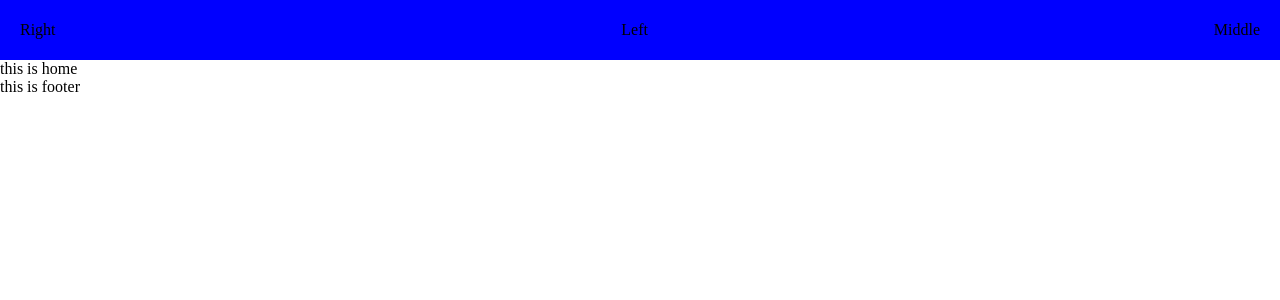
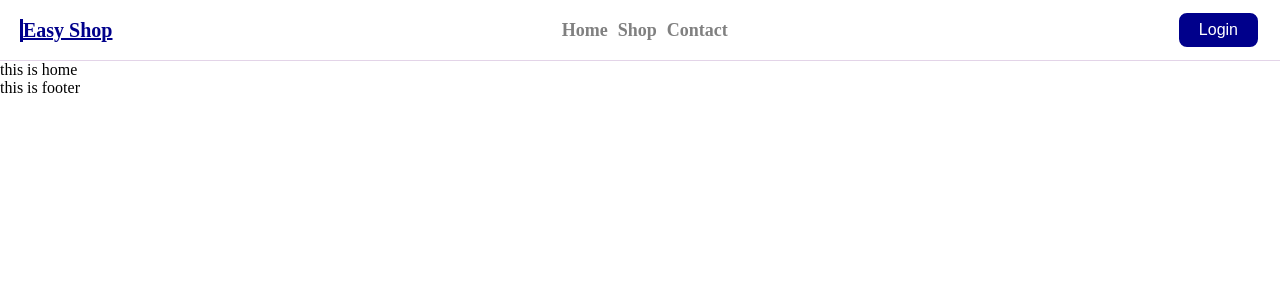
Before and after one commit to saifulaija/easy-shop-bd, a React (Vite) app: page / in a window 1280 px wide. Shown: the top 300 px of the page. Built offline with nearby package versions, Linux system fonts and the light colour scheme.

Commit message:
navbar styled completed

```diff
--- a/src/index.css
+++ b/src/index.css
@@ -3,5 +3,6 @@
       margin: 0;
 }
 body{
+   background-color: white;
 
 }
--- a/src/main.jsx
+++ b/src/main.jsx
@@ -1,12 +1,21 @@
-import React from 'react'
-import ReactDOM from 'react-dom/client'
+import React from "react";
+import ReactDOM from "react-dom/client";
 
-import './index.css'
-import { RouterProvider } from 'react-router-dom'
-import { router } from './router/Router.jsx'
+import "./index.css";
+import { RouterProvider } from "react-router-dom";
+import { router } from "./router/Router.jsx";
+import { ThemeProvider } from "styled-components";
+const theme = {
+  colors: {
+    primary: "darkBlue",
+    secondary: "darkBlue",
+  },
+};
 
-ReactDOM.createRoot(document.getElementById('root')).render(
+ReactDOM.createRoot(document.getElementById("root")).render(
   <React.StrictMode>
-  <RouterProvider router={router}></RouterProvider>
-  </React.StrictMode>,
-)
+    <ThemeProvider theme={theme}>
+      <RouterProvider router={router}></RouterProvider>
+    </ThemeProvider>
+  </React.StrictMode>
+);
--- /dev/null
+++ b/src/pages/shop/Shop.jsx
@@ -0,0 +1,11 @@
+
+
+const Shop = () => {
+      return (
+            <div>
+                 this is shop
+            </div>
+      );
+};
+
+export default Shop;
--- a/src/router/Router.jsx
+++ b/src/router/Router.jsx
@@ -2,6 +2,7 @@ import { createBrowserRouter } from "react-router-dom";
 import Layout from "../layout/Layout";
 import ErrorPage from "../pages/errorPage/ErrorPage";
 import Home from "../pages/home/Home";
+import Shop from "../pages/shop/Shop";
 
 
 export const router = createBrowserRouter([{
@@ -12,6 +13,10 @@ children:[
       {
             path:'/',
             element:<Home></Home>
+      },
+      {
+            path: 'shop',
+            element:<Shop></Shop>
       }
 ]
 }
--- a/src/shared/header/Header.jsx
+++ b/src/shared/header/Header.jsx
@@ -1,13 +1,38 @@
-import { Container, LeftItem, MiddleItem, RightItem, Wrapper } from "./header.styles";
-
+import {
+      Button,
+  Container,
+  LeftItem,
+  Logo,
+  Menu,
+  MenuItem,
+  MiddleItem,
+  RightItem,
+  Wrapper,
+} from "./header.styles";
 
 const Header = () => {
+  const navItem = (
+    <>
+      <MenuItem>Home</MenuItem>
+      <MenuItem>Shop</MenuItem>
+      <MenuItem>Contact</MenuItem>
+    </>
+  );
+
   return (
     <Wrapper>
       <Container>
-                  <RightItem>Right</RightItem>
-                  <MiddleItem>Left</MiddleItem>
-                  <LeftItem>Middle</LeftItem>
+        <RightItem>
+          <Logo>Easy Shop</Logo>
+        </RightItem>
+        <MiddleItem>
+          <Menu>{navItem}</Menu>
+        </MiddleItem>
+        <LeftItem>
+            <Button>
+                  Login
+            </Button>
+        </LeftItem>
       </Container>
     </Wrapper>
   );
--- a/src/shared/header/header.styles.js
+++ b/src/shared/header/header.styles.js
@@ -1,30 +1,66 @@
 import styled from "styled-components";
 
-export const  Wrapper = styled.div`
- width: full;
- background-color: blue;
+export const Wrapper = styled.div`
+  width: 100%;
+  height: 10%;
+  background-color: white;
+  border-bottom: 0.1px solid #e3d4e8;
+`;
 
-`
-
-export const Container =styled.div`
+export const Container = styled.div`
   max-width: 1440px;
   height: 60px;
   margin: 0 20px;
   display: flex;
   justify-content: space-between;
   align-items: center;
+`;
 
-`
+export const RightItem = styled.div``;
+export const MiddleItem = styled.div``;
+export const LeftItem = styled.div``;
 
-export const RightItem = styled.div`
+export const Logo = styled.h2`
+  color: ${(props) => props.theme.colors.secondary};
+  cursor: pointer;
+  font-size: 20px;
+  text-decoration: underline;
+  border-left: 3px solid darkblue;
+`;
 
+export const Menu = styled.ul`
+  display: flex;
+  gap: 10px;
+  list-style: none;
+`;
 
-`
-export const MiddleItem = styled.div`
+export const MenuItem = styled.li`
+  font-weight: bold;
+  font-size: 18px;
+  color: gray;
+  cursor: pointer;
+  &:hover {
+    color: darkblue;
+  }
+`;
 
+export const LinkItem = styled.link`
+  color: red;
+  text-decoration: none;
+`;
 
-`
-export const LeftItem = styled.div`
+export const Button = styled.button`
+  background-color: darkblue;
+  border: 2px solid white;
+  cursor: pointer;
+  color: white;
+  font-size: 16px;
 
-
-`
+  padding: 8px 20px;
+  border-radius: 10px;
+  &:hover {
+    background-color: aliceblue;
+    color: darkblue;
+    border: 2px solid darkblue;
+  }
+`;
```
Lines whose indentation alone changed are shown as unchanged.
